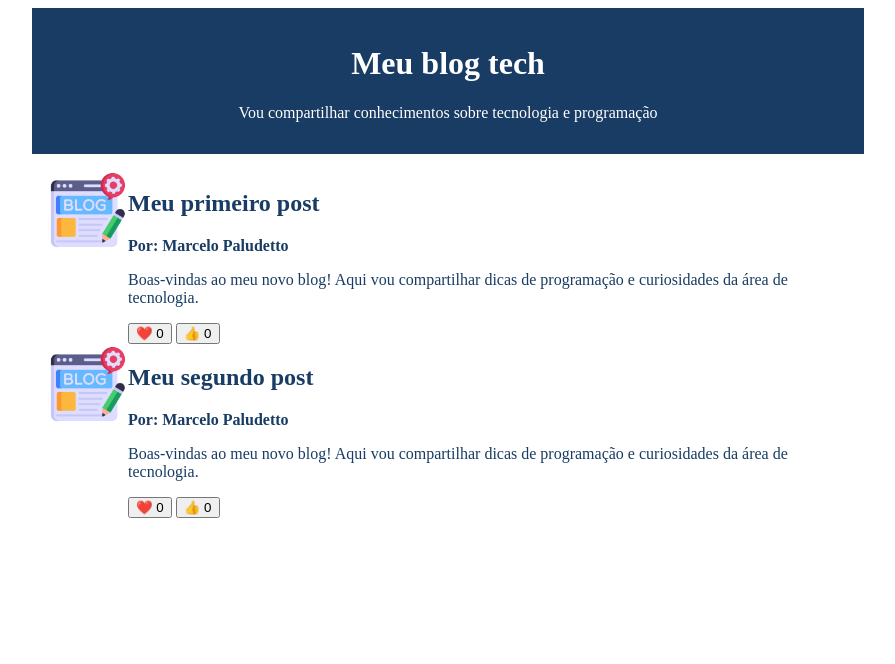
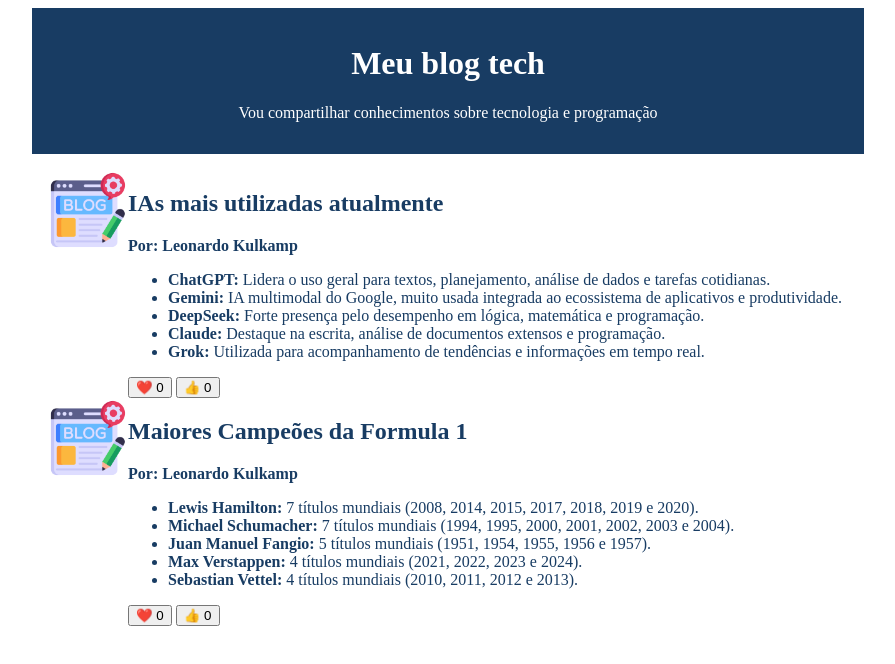
Before and after one commit to leonardo-kulkamp/blog-tech, a plain HTML site: page index.html in a window 1280 px wide. Shown: the whole page, without its empty margins (192-1087 px from the left). Drawn offline with Linux system fonts and the light colour scheme.

Commit message:
Update index.html

```diff
--- a/index.html
+++ b/index.html
@@ -16,10 +16,15 @@
             <img src="imagem-blog.png"
                  alt="Logotipo conceitual de tecnologia e educação: um livro aberto de onde emerge um cérebro digital brilhante, cercado por ícones de Wi-Fi, circuitos e lâmpada de ideia. Cores em tons de azul e branco.">
             <div>
-                <h2>Meu primeiro post</h2>
-                <p class="artigo-autor">Por: Marcelo Paludetto</p>
-                <p>Boas-vindas ao meu novo blog! Aqui vou compartilhar dicas de programação e curiosidades da área de
-                    tecnologia.</p>
+                <h2> IAs mais utilizadas atualmente </h2>
+                <p class="artigo-autor">Por: Leonardo Kulkamp</p>
+                <ul class="lista-ias">
+                    <li><strong>ChatGPT:</strong> Lidera o uso geral para textos, planejamento, análise de dados e tarefas cotidianas.</li>
+                    <li><strong>Gemini:</strong> IA multimodal do Google, muito usada integrada ao ecossistema de aplicativos e produtividade.</li>
+                    <li><strong>DeepSeek:</strong> Forte presença pelo desempenho em lógica, matemática e programação.</li>
+                    <li><strong>Claude:</strong> Destaque na escrita, análise de documentos extensos e programação.</li>
+                    <li><strong>Grok:</strong> Utilizada para acompanhamento de tendências e informações em tempo real.</li>
+                </ul>
                 <button>❤️ <span>0</span></button>
                 <button>👍 <span>0</span></button>
             </div>
@@ -29,10 +34,15 @@
             <img src="imagem-blog.png"
                  alt="Logotipo conceitual de tecnologia e educação: um livro aberto de onde emerge um cérebro digital brilhante, cercado por ícones de Wi-Fi, circuitos e lâmpada de ideia. Cores em tons de azul e branco.">
             <div>
-                <h2>Meu segundo post</h2>
-                <p class="artigo-autor">Por: Marcelo Paludetto</p>
-                <p>Boas-vindas ao meu novo blog! Aqui vou compartilhar dicas de programação e curiosidades da área de
-                    tecnologia.</p>
+                <h2> Maiores Campeões da Formula 1</h2>
+                <p class="artigo-autor">Por: Leonardo Kulkamp</p>
+                <ul class="lista-ias">
+                    <li><strong>Lewis Hamilton:</strong> 7 títulos mundiais (2008, 2014, 2015, 2017, 2018, 2019 e 2020).</li>
+                    <li><strong>Michael Schumacher:</strong> 7 títulos mundiais (1994, 1995, 2000, 2001, 2002, 2003 e 2004).</li>
+                    <li><strong>Juan Manuel Fangio:</strong> 5 títulos mundiais (1951, 1954, 1955, 1956 e 1957).</li>
+                    <li><strong>Max Verstappen:</strong> 4 títulos mundiais (2021, 2022, 2023 e 2024).</li>
+                    <li><strong>Sebastian Vettel:</strong> 4 títulos mundiais (2010, 2011, 2012 e 2013).</li>
+                </ul>
                 <button>❤️ <span>0</span></button>
                 <button>👍 <span>0</span></button>
             </div>
```
